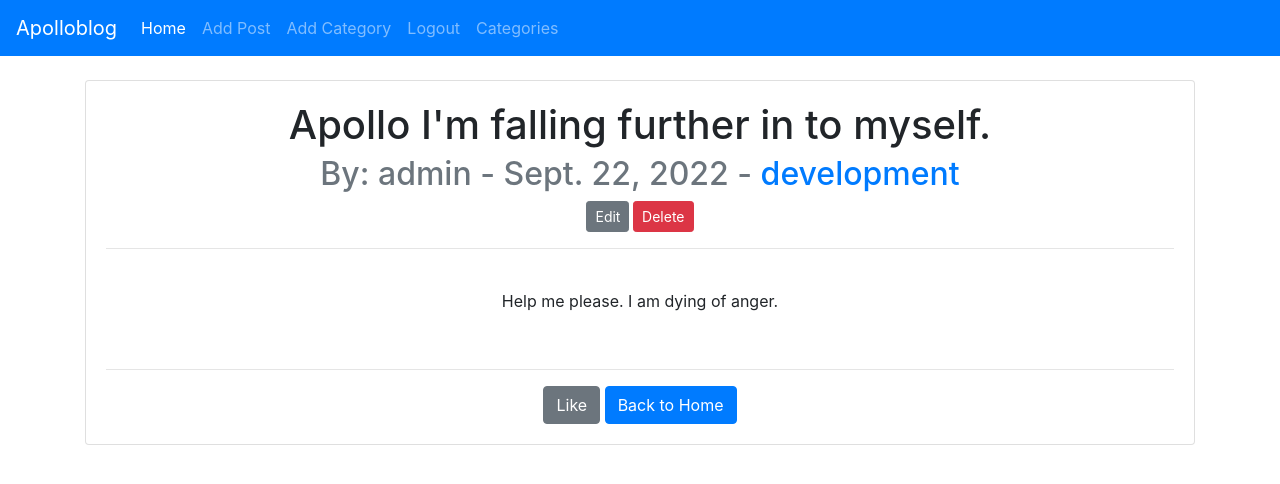
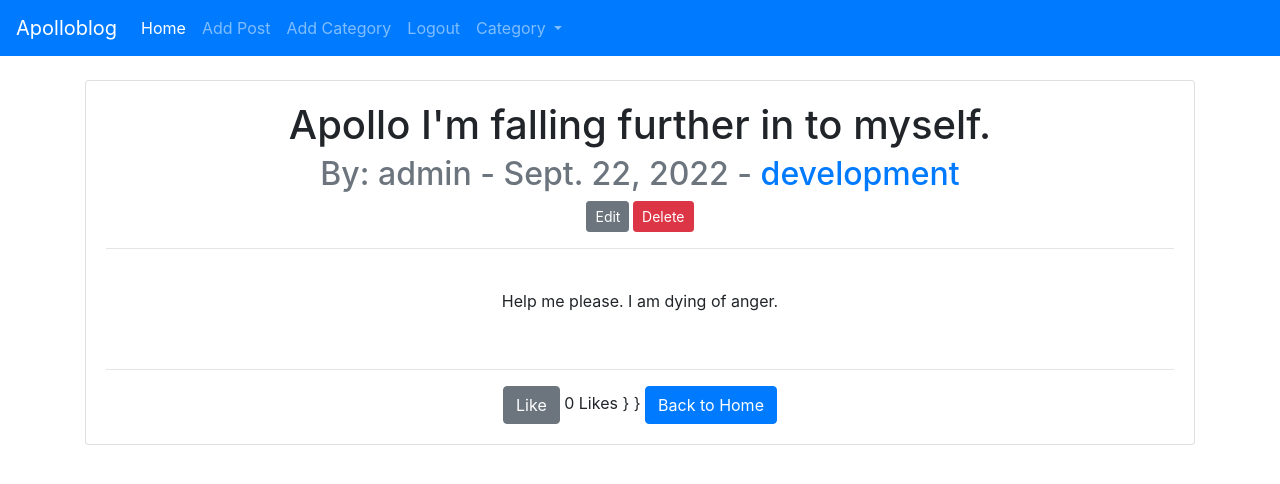
Before and after one commit to DevcoreGJ/python-django-simpleblog, a Django app: page /article/2 in a window 1280 px wide. Shown: the top 484 px of the page. Run offline with Django 4.2, Linux system fonts and the light colour scheme; a user stored in the database is signed in; data comes from the database, SQL or seed files in the repository; both versions use the stored data as it was after the commit.

Commit message:
additional log in link now on article details if user wants to like a post

```diff
--- a/blogroot/models.py
+++ b/blogroot/models.py
@@ -24,6 +24,10 @@ class Post(models.Model):
 	post_date = models.DateField(auto_now_add = True)
 	category = models.CharField(max_length=255, default='development')
 	likes = models.ManyToManyField(User, related_name='blog_posts')
+
+	def total_likes(self):
+		return self.likes.count()
+
 	def __str__(self):
 		return self.title + ' | ' + str(self.author)
 
--- a/blogroot/templates/article_detail.html
+++ b/blogroot/templates/article_detail.html
@@ -21,7 +21,15 @@ post author: {{post.author.id}}-->
 <hr>
 <form action="{% url 'like_post' post.pk %}" method="POST">
 	{% csrf_token %}
+
+	{% if liked %}
+	<button type="submit", name="post_id", value="{{ post.id }}", class="btn btn-danger">Unlike</button>
+	{% else %}
 	<button type="submit", name="post_id", value="{{ post.id }}", class="btn btn-secondary">Like</button>
+	{% endif %}
+	 {{ total_likes }} Likes
+	}
+	}
 
 
 <a href="{% url 'home' %}" class="btn btn-primary"> Back to Home </a>
@@ -37,7 +45,9 @@ post author: {{post.author.id}}-->
 <hr>
 <br/>
 <p class="card-text"> {{ post.body|safe }}</p> <!-- blog title -->
-<a href="{% url 'home' %}" class="btn btn-primary"> Back to Home </a>
+<br />
+<hr>
+<a href="{% url 'home' %}" class="btn btn-primary"> Back to Home </a> {{ total_likes }} Like - <a href ="{% url 'login' %}"> Log in to like.</a>
 
 {% endif %}
 {% endblock %}
--- a/blogroot/views.py
+++ b/blogroot/views.py
@@ -12,7 +12,16 @@ def home(request):
 '''
 def LikeView(request, pk):
 	post = get_object_or_404(Post, id=request.POST.get('post_id'))
-	post.likes.add(request.user)
+	liked = False
+	#pass in a request to filter the id of a user that is logged in
+	#look up if a like has been liked by user id and if it exists do something.
+	#if liked by the auth'd user id exists, remove it.
+	if post.likes.filter(id=request.user.id).exists():
+		post.likes.remove(request.user)
+		liked = False
+	else: #if not liked add the like.
+		post.likes.add(request.user)
+		liked = True
 	return HttpResponseRedirect(reverse('article_detail', args=[str(pk)]))
 
 class HomeView(ListView): # pass in ListView
@@ -38,6 +47,28 @@ def CategoryView(request, cats):
 class ArticleDetailView(DetailView):
 	model = Post
 	template_name = 'article_detail.html'
+
+	def get_context_data(self, *args, **kwargs):
+		cat_menu = Category.objects.all()
+		context = super(ArticleDetailView, self).get_context_data(*args, **kwargs)
+
+		post_by_id = get_object_or_404(Post, id=self.kwargs['pk'])#Looks up article detail by id
+		total_likes = post_by_id.total_likes()
+		#likes default state is false
+		#references itself instead of passing request argument
+		#request id from user on the post id, check if a like exists
+		#if not, likes specific post
+		liked = False
+		if post_by_id.likes.filter(id=self.request.user.id).exists():
+			liked = True
+
+
+		context["cat_menu"] = cat_menu
+		context["total_likes"] = total_likes #how many likes to display on article_detail
+		#pass llked variable in to context
+		#now liked is passed to context it is possible to use on HTML page
+		context["liked"] = liked
+		return context
 
 class AddPostView(CreateView):
 	model = Post
```
Also changed, not shown: db.sqlite3.
